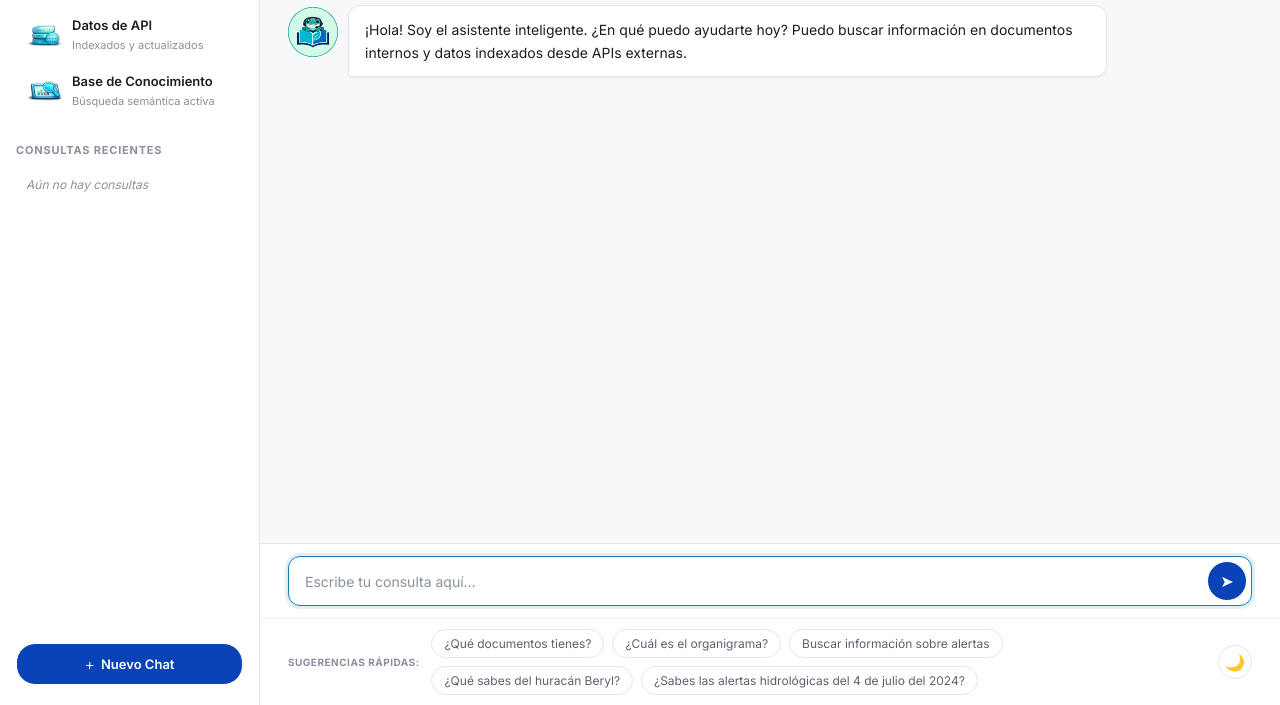
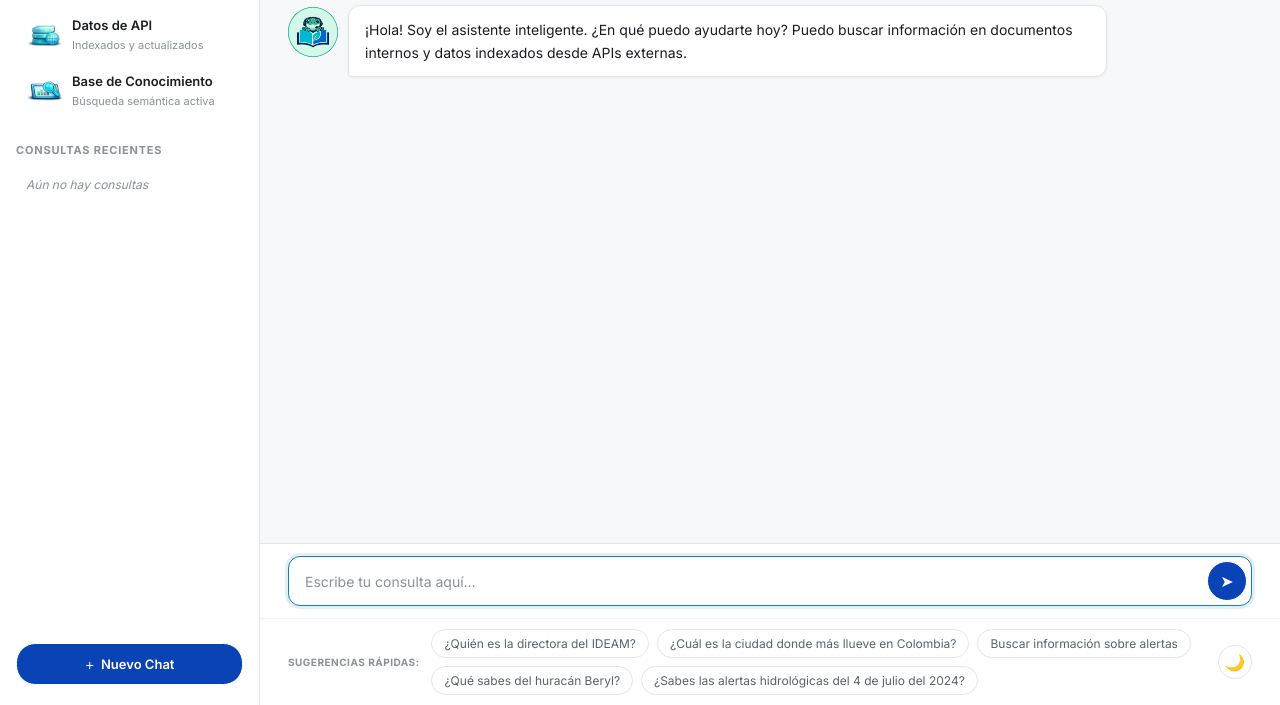
Before and after one commit to kreent/agent-rag, a plain HTML site: page app/static/index.html in a window 1280 px wide. Shown: the part 95-800 px from the top of the page. Drawn offline with Linux system fonts and the light colour scheme; no server answers.

Commit message:
feat: update chat suggestions - add IDEAM director and rainfall questions

```diff
--- a/app/static/index.html
+++ b/app/static/index.html
@@ -108,8 +108,8 @@
       <div class="suggestions-bar">
         <span class="suggestions-label">SUGERENCIAS RÁPIDAS:</span>
         <div class="suggestions">
-          <button class="suggestion">¿Qué documentos tienes?</button>
-          <button class="suggestion">¿Cuál es el organigrama?</button>
+          <button class="suggestion">¿Quién es la directora del IDEAM?</button>
+          <button class="suggestion">¿Cuál es la ciudad donde más llueve en Colombia?</button>
           <button class="suggestion">Buscar información sobre alertas</button>
           <button class="suggestion">¿Qué sabes del huracán Beryl?</button>
           <button class="suggestion">¿Sabes las alertas hidrológicas del 4 de julio del 2024?</button>
```
